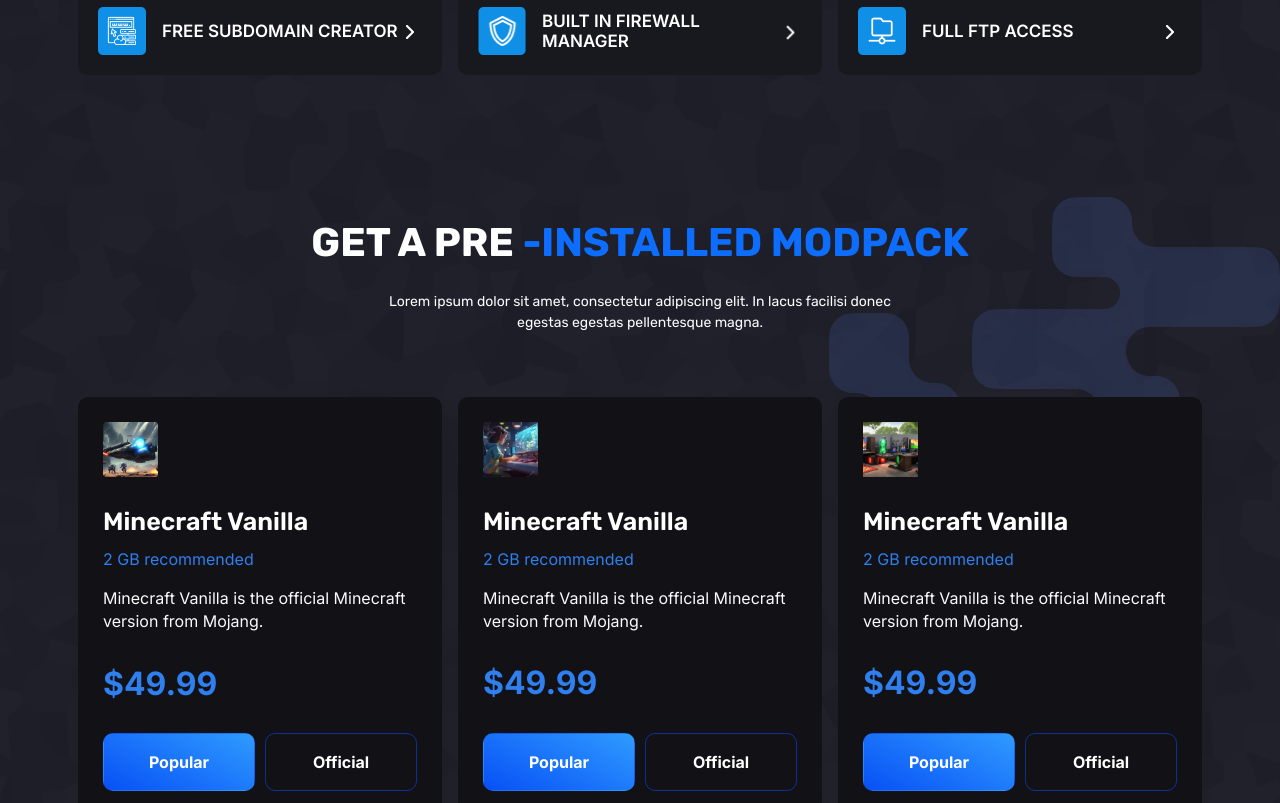
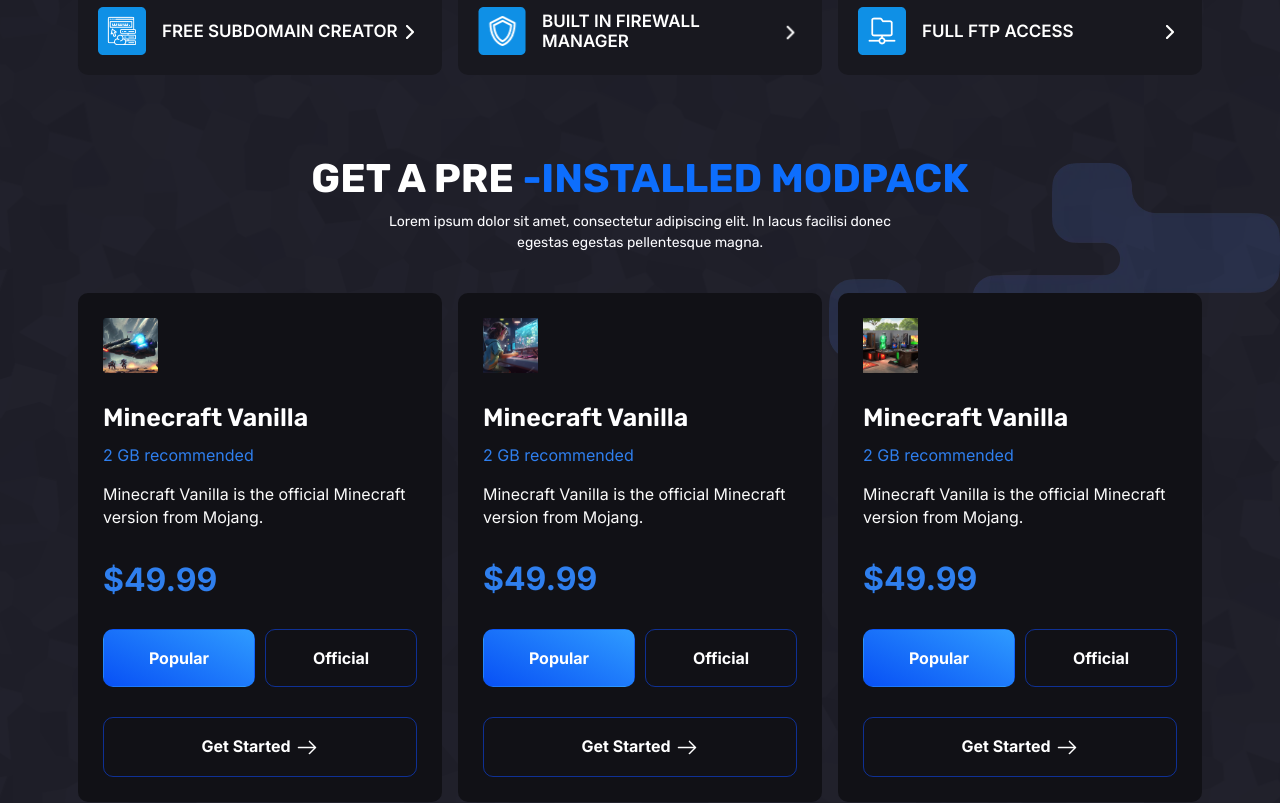
Before and after one commit to ashok-kumar-032/bot-hosting, a React (Create React App) app: page /product in a window 1280 px wide. Shown: the part 1060-1863 px from the top of the page. Built offline with nearby package versions, Linux system fonts and the light colour scheme.

Commit message:
all done

```diff
--- a/src/App.css
+++ b/src/App.css
@@ -557,11 +557,9 @@
   border-radius: 150px 150px 0 0;
   background-size: cover;
 }
-
 .footer_s ul li {
   padding-top: 20px;
 }
-
 .footer_s ul li a {
   color: #FFF;
   font-family: 'DM Sans';
@@ -750,7 +748,7 @@
   }
 
   .mw_534 {
-    max-width: 292px;
+    max-width: 305px;
   }
 
   /* /friendly image width 51px in our clients say about us section */
--- a/src/components/common/Hosting.jsx
+++ b/src/components/common/Hosting.jsx
@@ -4,7 +4,7 @@
 const Hosting = () => {
   return (
     <>
-      <section className="py-lg-5 py-3 my-1 my-sm-0 my-xl-5">
+      <section className="py-lg-5 py-lg-4 my-1 my-sm-0">
         <Container className="position-relative z-3">
           <div className="text-center">
             <p className="common_heading mb-lg-3 mb-2">
--- a/src/components/common/Testimonials.jsx
+++ b/src/components/common/Testimonials.jsx
@@ -44,7 +44,7 @@
   const clintsbtn = useRef();
   return (
     <>
-      <section>
+      <section className="pt-4 mt-4 mt-xl-0 pt-xl-0">
         <Container >
           <div
             className="text-center "
--- a/src/components/home/Newsletter.jsx
+++ b/src/components/home/Newsletter.jsx
@@ -4,7 +4,7 @@
 const Newsletter = () => {
   return (
     <>
-      <section className="py-sm-5 py-4 my-lg-5">
+      <section className="pt-sm-5 pt-4 pb-lg-5 my-lg-5">
         <Container>
           <div className="text-center">
             <h4 className="ff_rubik fw-medium fs_5xl text-uppercase clr_white mb-2 pb-1">
--- a/src/components/home/Our.jsx
+++ b/src/components/home/Our.jsx
@@ -9,7 +9,7 @@
 
 const Our = ({img_none}) => {
   return (
-    <section className="position-relative our_card_2 pb-4">
+    <section className="position-relative our_card_2 py-4">
       <div
         className={`our_left_img position-absolute d-none d-xl-block ${img_none}`}
       >
--- a/src/components/home/Pricing.jsx
+++ b/src/components/home/Pricing.jsx
@@ -8,7 +8,7 @@
 const Pricing = ({ Price }) => {
   return (
     <>
-      <section className="py-sm-5 py-3 my-1 my-sm-0 my-xl-5 position-relative">
+      <section className="py-sm-5 py-sm-3 my-sm-0 my-xl-5 position-relative">
         <div className="pricing_right position-absolute d-none d-xl-block">
           <img src={pricing_right} alt="pricing_right" />
         </div>
@@ -16,7 +16,7 @@
           <h2 className="common_heading text-center">
             Awesome <span className="clr_blue">Pricing Plan</span>
           </h2>
-          <p className="common_para mw_550 mx-auto mb-4 pt-lg-4 pt-3 pb-lg-5 pb-3">
+          <p className="common_para mw_550 mx-auto mb-4 pt-lg-4 pt-3 pb-lg-2 pb-3">
             Lorem ipsum dolor sit amet, consectetur adipiscing elit. In lacus
             facilisi donec egestas egestas pellentesque magna.
           </p>
--- a/src/components/product/ChooseUs.jsx
+++ b/src/components/product/ChooseUs.jsx
@@ -6,13 +6,13 @@
 const ChooseUs = ({ ChooseUs }) => {
   return (
     <>
-      <section className="py-sm-5 py-3 my-1 my-sm-0 my-xl-5 mw_1920 mx-auto overflow-hidden position-relative mw_1920 mx-auto overflow-hidden mt-5">
+      <section className="py-sm-5 py-4 my-1 my-sm-0 my-xl-5 mw_1920 mx-auto overflow-hidden position-relative mw_1920 mx-auto overflow-hidden mt-5">
         <img
           src={bg_line}
           className="chooseus_bgline position-absolute w-100 d-none d-md-block"
           alt="bg_line"
         />
-        <Container className="position-relative z-2">
+        <Container className="position-relative z-2 pt-xl-4">
           <h2 className="common_heading text-center">
             Why <span className="clr_blue">Choose Us?</span>
           </h2>
--- a/src/components/product/Feature.jsx
+++ b/src/components/product/Feature.jsx
@@ -5,9 +5,9 @@
 const Feature = ({ feature }) => {
   return (
     <>
-      <section className="py-sm-5 py-3 my-1 my-sm-0 my-xl-5">
+      <section className="pt-sm-5 pb-3 my-sm-0 my-xl-5">
         <Container>
-          <h2 className="common_heading mw_750 mx-auto text-center">
+          <h2 className="common_heading mw_750 mx-auto text-center pt-sm-5 pt-xl-0">
             YOU SHOULDN'T HAVE TO PAY EXTRA FORs
             <span className="clr_blue"> BASIC FEATURES</span>
           </h2>
--- a/src/components/product/ModPAck.jsx
+++ b/src/components/product/ModPAck.jsx
@@ -6,13 +6,13 @@
 const ModPAck = ({ modpack }) => {
   return (
     <>
-      <section className="position-relative py-sm-5 py-3 my-1 my-sm-0 my-xl-5">
+      <section className="position-relative  py-3 my-1 my-sm-0 my-xl-5">
         <img src={modpack_right} alt="box_grops" className="modpack_rightimg z-0 position-absolute" />
         <Container className="position-relative z-1">
           <h2 className="common_heading text-center">
             GET A PRE <span className="clr_blue">-INSTALLED MODPACK</span>
           </h2>
-          <p className="common_para mw_550 mx-auto pb-lg-5 pb-4 pt-4">
+          <p className="common_para mw_550 mx-auto pb-xl-4 pt-2 pt-xxl-4">
             Lorem ipsum dolor sit amet, consectetur adipiscing elit. In lacus
             facilisi donec egestas egestas pellentesque magna.
           </p>
--- a/src/index.css
+++ b/src/index.css
@@ -36,12 +36,12 @@
 
 :root {
   --fs-9xl: 28px;
-  --fs-8xl: 35px;
-  --fs-7xl: 32px;
-  --fs-6xl: 25px;
-  --fs-5xl: 24px;
-  --fs-4xl: 16px;
-  --fs-3xl: 20px;
+  --fs-8xl: 26px;
+  --fs-7xl: 24px;
+  --fs-6xl: 22px;
+  --fs-5xl: 20px;
+  --fs-4xl: 14px;
+  --fs-3xl: 16px;
   --fs-2xl: 16px;
   --fs-xl: 17px;
   --fs-lg: 16px;
```
Also changed, not shown: src/sumit.css (added).
